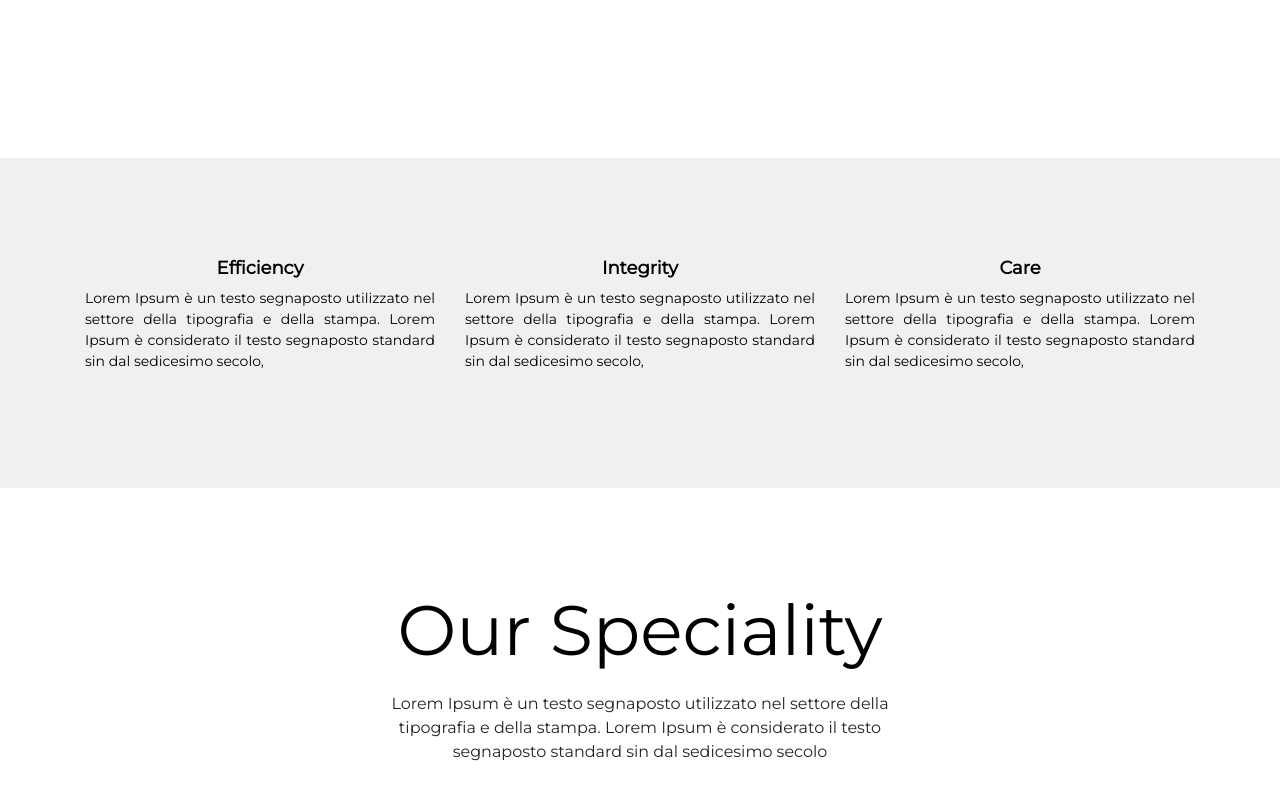
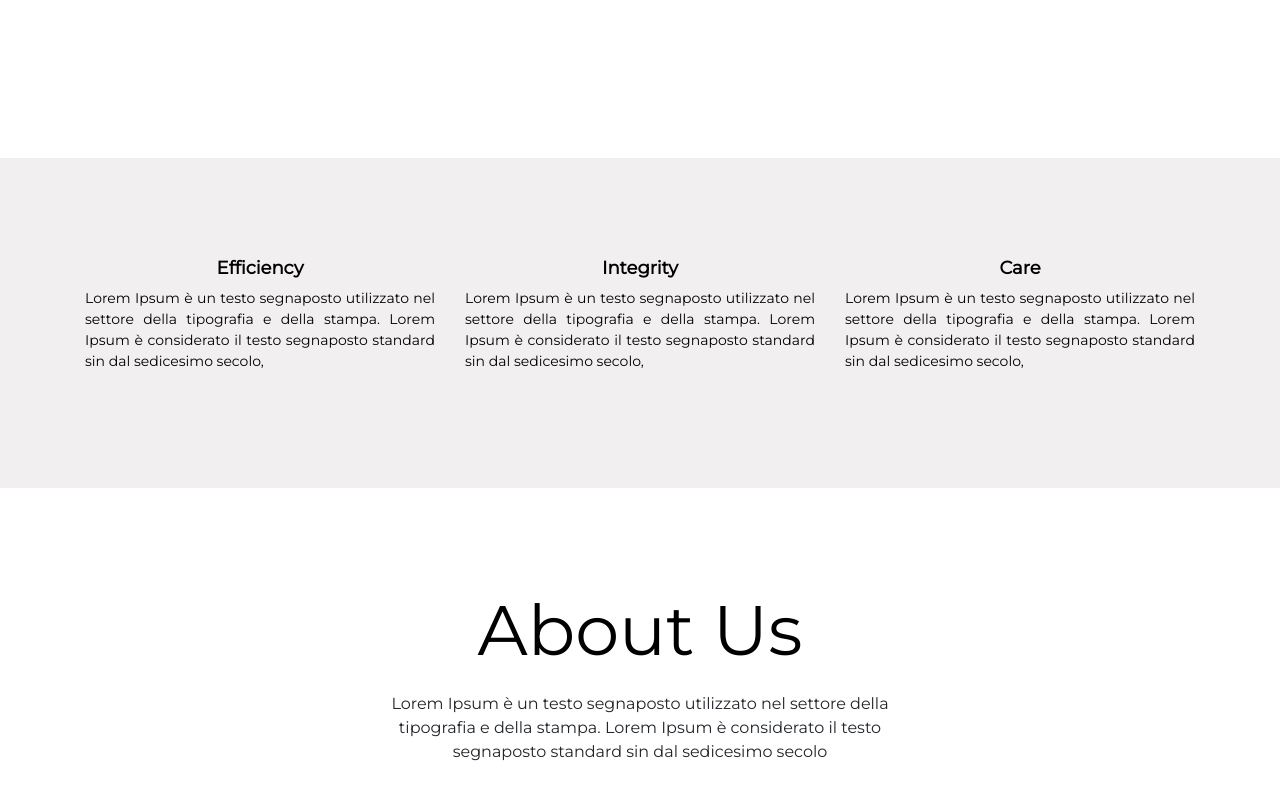
Before and after one commit to irabi01/bofu_website, a React (Create React App) app: page / in a window 1280 px wide. Shown: the part 402-1202 px from the top of the page. Built offline with nearby package versions, Linux system fonts and the light colour scheme.

Commit message:
change heading to about us

```diff
--- a/src/components/Home.js
+++ b/src/components/Home.js
@@ -39,7 +39,7 @@ export class Home extends Component {
         </div>
         <div className="about">
           <div className="container">
-            <h1>our speciality</h1>
+            <h1>About us</h1>
             <div className="row">
               <div className="col-md-6 offset-md-3">
                 <div className="description">
```
